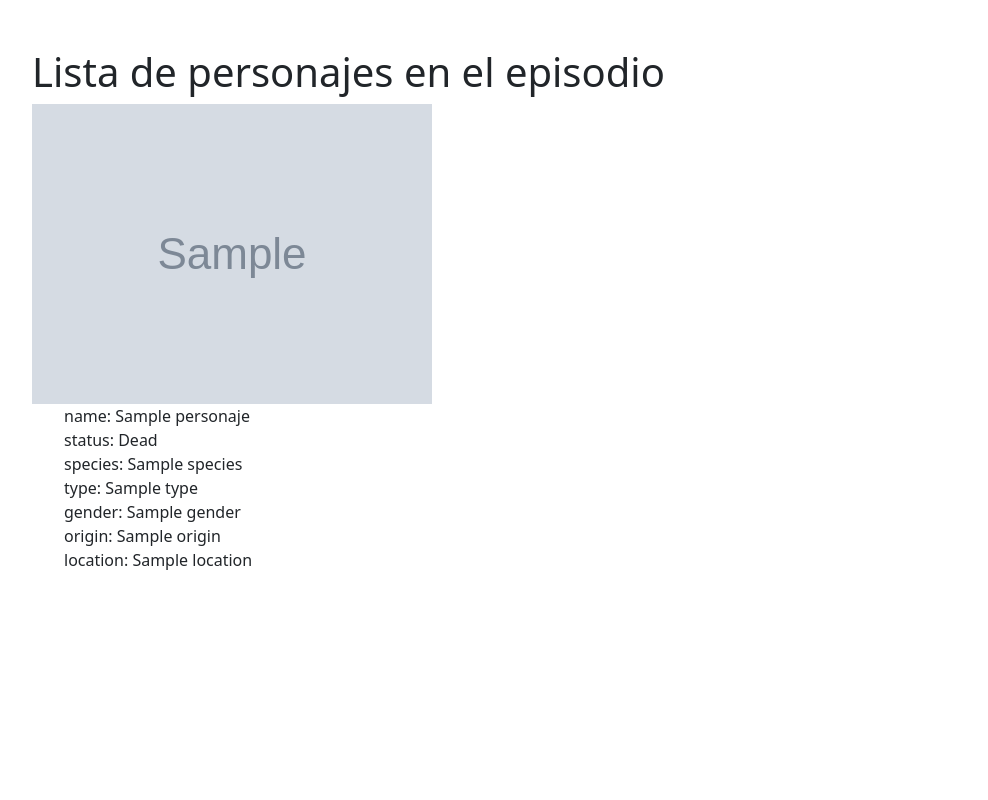
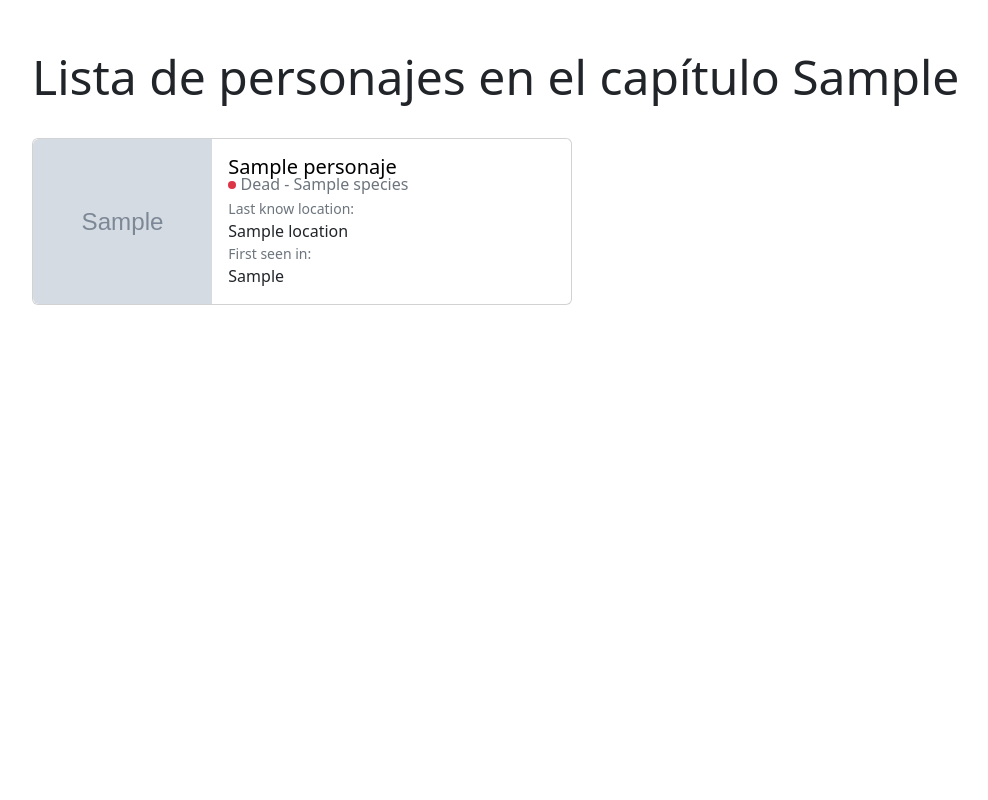
Before and after one commit to Geffrerson7/APP_FLASK, a Flask app: template app/templates/episodio.html in a window 1280 px wide. Shown: the whole page, without its empty margins (50-1038 px from the left). Run offline with Flask 2, Linux system fonts and the light colour scheme; the template is opened without the code that fills it: most values are stand-ins (such as "Sample title", 1, 10 or a date in 2020); grey boxes marked "Sample" are stand-in pictures; some libraries are stand-ins or nearby versions.

Commit message:
Corrección del template episodio.html

```diff
--- a/app/routes/index.py
+++ b/app/routes/index.py
@@ -21,4 +21,4 @@ def perfil(id):
 def episodio(id):
    insertar_episodio()
    lista_personajes=personajes_de_episodio(id)
-   return render_template('episodio.html',lista_personajes=lista_personajes)
+   return render_template('episodio.html',lista_personajes=lista_personajes,id_ep=id)
--- a/app/templates/episodio.html
+++ b/app/templates/episodio.html
@@ -1,21 +1,55 @@
 {% extends "base.html" %}
 
 {% block container %}
-<h1>Lista de personajes en el episodio</h1>
+<h1 class="display-5">Lista de personajes en el capítulo {{id_ep}}</h1>
+<br />
+<div class="row row-cols-1 row-cols-md-2 g-4">
+    {% for personaje in lista_personajes %}
+      <div class="col">
+        <div class="card mb-3" style="max-width: 540px">
+          <div class="row g-0">
+            <div class="col-md-4">
+              <img src="{{ personaje.image }}" class="img-fluid rounded-start" alt="..." style="height: 100%;"/>
+            </div>
+            <div class="col-md-8">
+              <div class="card-body">
+                <h5 class="card-title mb-0">
+                  <a class="text-decoration-none text-black" href="{{ url_for('perfil_ruta.perfil',id=personaje.id ) }}">{{ personaje["name"] }}</a>
+                </h5>
+                <h6 class="card-subtitle mb-1 text-muted">
+                  {% if personaje.status=="Alive" %}
+                    {% set clase = "text-success" %}
+                  {% elif personaje.status=="Dead" %}
+                    {% set clase = "text-danger" %}
+                  {% else %}
+                    {% set clase = "text-warning" %}
+                  {% endif %}
+                  <svg xmlns="http://www.w3.org/2000/svg" width="8" height="8" fill="currentColor"
+                   class="bi bi-circle-fill {{ clase }}"
+                    viewBox="0 0 16 16">
+                    <circle cx="8" cy="8" r="8" />
+                  </svg>
+                  {{ personaje.status }} - {{ personaje.species }}
+                </h6>
 
-{% for personaje in lista_personajes %}
-<img src="{{personaje.image}}">
-<ul>
-    name: {{personaje.name}}<br>
-    status: {{personaje.status}}<br>
-    species: {{personaje.species}}<br>
-    type: {{personaje.type}}<br>
-    gender: {{personaje.gender}}<br>
-    origin: {{personaje.origin}}<br>
-    location: {{personaje.location}}<br>
-    <br>
-    <br>
+                <p class="card-text mb-0">
+                  <span
+                    ><small class="text-muted">Last know location: </small
+                    ><br /><span class="mt-0 pt-0">{{ personaje.location }}</span></span
+                  >
+                </p>
 
-</ul>
-{% endfor %}
+                <p class="card-text mb-0">
+                  <span
+                    ><small class="text-muted">First seen in: </small
+                    ><br /><span class="mt-0 pt-0">{{ personaje.firstSeen }}</span></span
+                  >
+                </p>
+              </div>
+            </div>
+          </div>
+        </div>
+      </div>
+    {% endfor %}
+  </div>
 {% endblock %}
```
